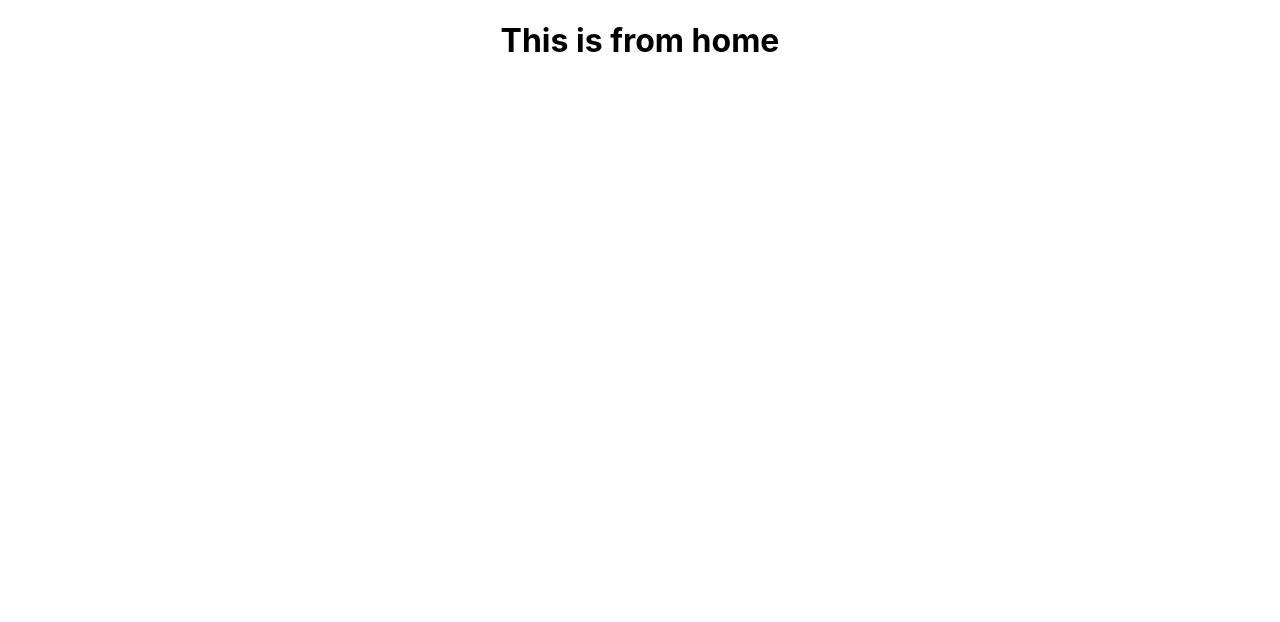
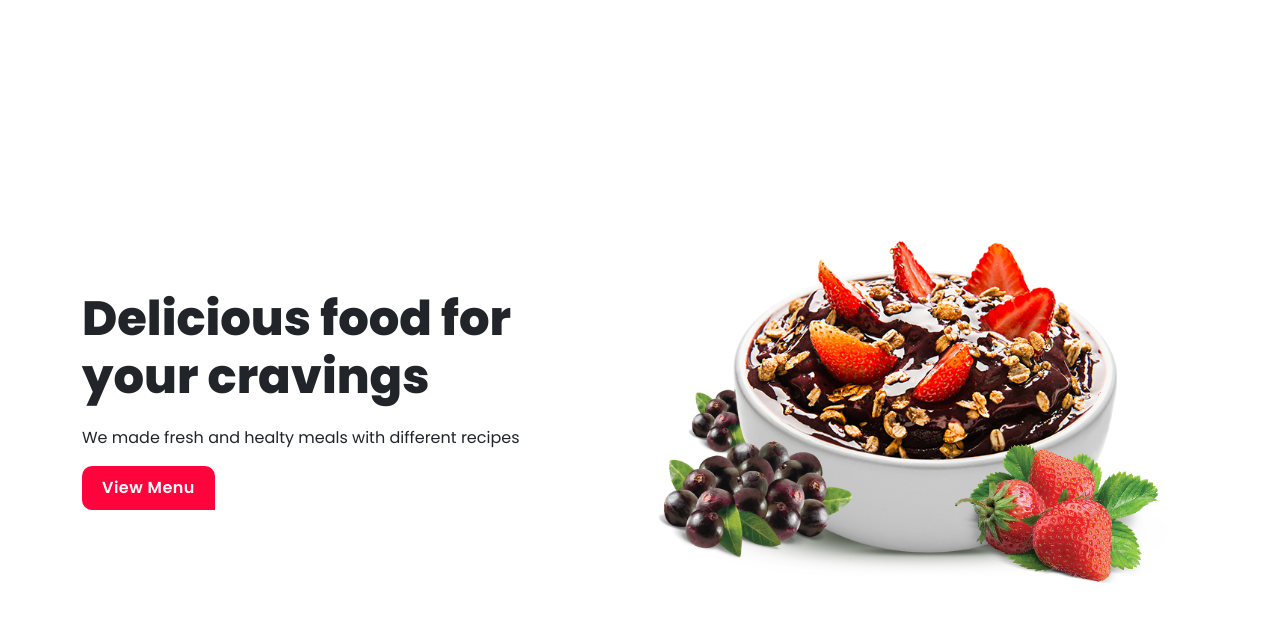
Before and after one commit to shakilkhanSAU/yam-yam-restaurent, a React (Create React App) app: page / in a window 1280 px wide. Shown: the top 622 px of the page. Built offline with nearby package versions, Linux system fonts and the light colour scheme.

Commit message:
banner added

```diff
--- a/package.json
+++ b/package.json
@@ -6,7 +6,9 @@
     "@testing-library/jest-dom": "^5.16.2",
     "@testing-library/react": "^12.1.2",
     "@testing-library/user-event": "^13.5.0",
+    "bootstrap": "^5.1.3",
     "react": "^17.0.2",
+    "react-bootstrap": "^2.1.2",
     "react-dom": "^17.0.2",
     "react-scripts": "5.0.0",
     "web-vitals": "^2.1.4"
--- a/public/index.html
+++ b/public/index.html
@@ -10,34 +10,18 @@
       content="Web site created using create-react-app"
     />
     <link rel="apple-touch-icon" href="%PUBLIC_URL%/logo192.png" />
-    <!--
-      manifest.json provides metadata used when your web app is installed on a
-      user's mobile device or desktop. See https://developers.google.com/web/fundamentals/web-app-manifest/
-    -->
     <link rel="manifest" href="%PUBLIC_URL%/manifest.json" />
-    <!--
-      Notice the use of %PUBLIC_URL% in the tags above.
-      It will be replaced with the URL of the `public` folder during the build.
-      Only files inside the `public` folder can be referenced from the HTML.
-
-      Unlike "/favicon.ico" or "favicon.ico", "%PUBLIC_URL%/favicon.ico" will
-      work correctly both with client-side routing and a non-root public URL.
-      Learn how to configure a non-root public URL by running `npm run build`.
-    -->
+    <link rel="preconnect" href="https://fonts.googleapis.com">
+    <link rel="preconnect" href="https://fonts.gstatic.com" crossorigin>
+    <link href="https://fonts.googleapis.com/css2?family=Poppins:wght@200;300;400;500;600;700;800;900&display=swap" rel="stylesheet">
+    <link href="https://cdn.jsdelivr.net/npm/bootstrap@5.0.2/dist/css/bootstrap.min.css" rel="stylesheet" integrity="sha384-EVSTQN3/azprG1Anm3QDgpJLIm9Nao0Yz1ztcQTwFspd3yD65VohhpuuCOmLASjC" crossorigin="anonymous">
     <title>React App</title>
   </head>
+
   <body>
+
     <noscript>You need to enable JavaScript to run this app.</noscript>
     <div id="root"></div>
-    <!--
-      This HTML file is a template.
-      If you open it directly in the browser, you will see an empty page.
 
-      You can add webfonts, meta tags, or analytics to this file.
-      The build step will place the bundled scripts into the <body> tag.
-
-      To begin the development, run `npm start` or `yarn start`.
-      To create a production bundle, use `npm run build` or `yarn build`.
-    -->
   </body>
 </html>
--- a/src/App.css
+++ b/src/App.css
@@ -1,3 +1,6 @@
-.App {
-  text-align: center;
+*{
+  padding: 0;
+  margin: 0;
+  box-sizing: border-box;
+  font-family: 'Poppins', sans-serif;
 }
--- a/src/App.js
+++ b/src/App.js
@@ -1,9 +1,9 @@
 import './App.css';
-import Home from './components/Home';
+import Home from './components/Home/Home';
 
 function App() {
   return (
-    <div className="App">
+    <div className="App container">
     <Home></Home>
     </div>
   );
--- a/src/components/Home.js
+++ /dev/null
@@ -1,11 +0,0 @@
-import React from 'react';
-
-const Home = () => {
-    return (
-        <div>
-            <h1>This is from home</h1>
-        </div>
-    );
-};
-
-export default Home;
--- /dev/null
+++ b/src/components/Home/Banner.js
@@ -0,0 +1,22 @@
+import React from 'react';
+import banner_img from '../../images/banner.png';
+import '../style/banner.css'
+
+const Banner = () => {
+    return (
+        <div>
+            <div className="row view d-flex justify-content-center align-items-center flex-lg-row flex-column-reverse">
+                <div className="col-lg-6 col-md-12 col-sm-12">
+                    <h1 className='main-header'>Delicious food for <br />your cravings</h1>
+                    <p className='details'>We made fresh and healty meals with different recipes</p>
+                    <button className='custom-btn'>View Menu</button>
+                </div>
+                <div className="col-lg-6 col-md-12 col-sm-12">
+                    <img className='img-fluid' src={banner_img} alt="" />
+                </div>
+            </div>
+        </div>
+    );
+};
+
+export default Banner;
--- /dev/null
+++ b/src/components/Home/Home.js
@@ -0,0 +1,13 @@
+import React from 'react';
+import '../style/home.css'
+import Banner from './Banner';
+
+const home = () => {
+    return (
+        <div>
+            <Banner></Banner>
+        </div>
+    );
+};
+
+export default home;
--- /dev/null
+++ b/src/components/style/banner.css
@@ -0,0 +1,20 @@
+.view{
+    width: 100%;
+    min-height: 100vh;
+}
+.main-header{
+    font-size: 3rem;
+    font-weight: 800;
+}
+.details{
+    margin-top: 20px;
+}
+.custom-btn{
+    border: none;
+    background-color: #fe043c;
+    padding: 10px 20px;
+    color: white;
+    border-radius: 10px 10px 0 10px ;
+    font-weight: 600;
+    letter-spacing: 0.5px;
+}
--- a/src/index.js
+++ b/src/index.js
@@ -11,7 +11,4 @@ ReactDOM.render(
   document.getElementById('root')
 );
 
-// If you want to start measuring performance in your app, pass a function
-// to log results (for example: reportWebVitals(console.log))
-// or send to an analytics endpoint. Learn more: https://bit.ly/CRA-vitals
 reportWebVitals();
```
Also changed, not shown: src/components/style/home.css (added), src/images/banner.png (added), 1 other file (tests, documents, lock files or other folders).
